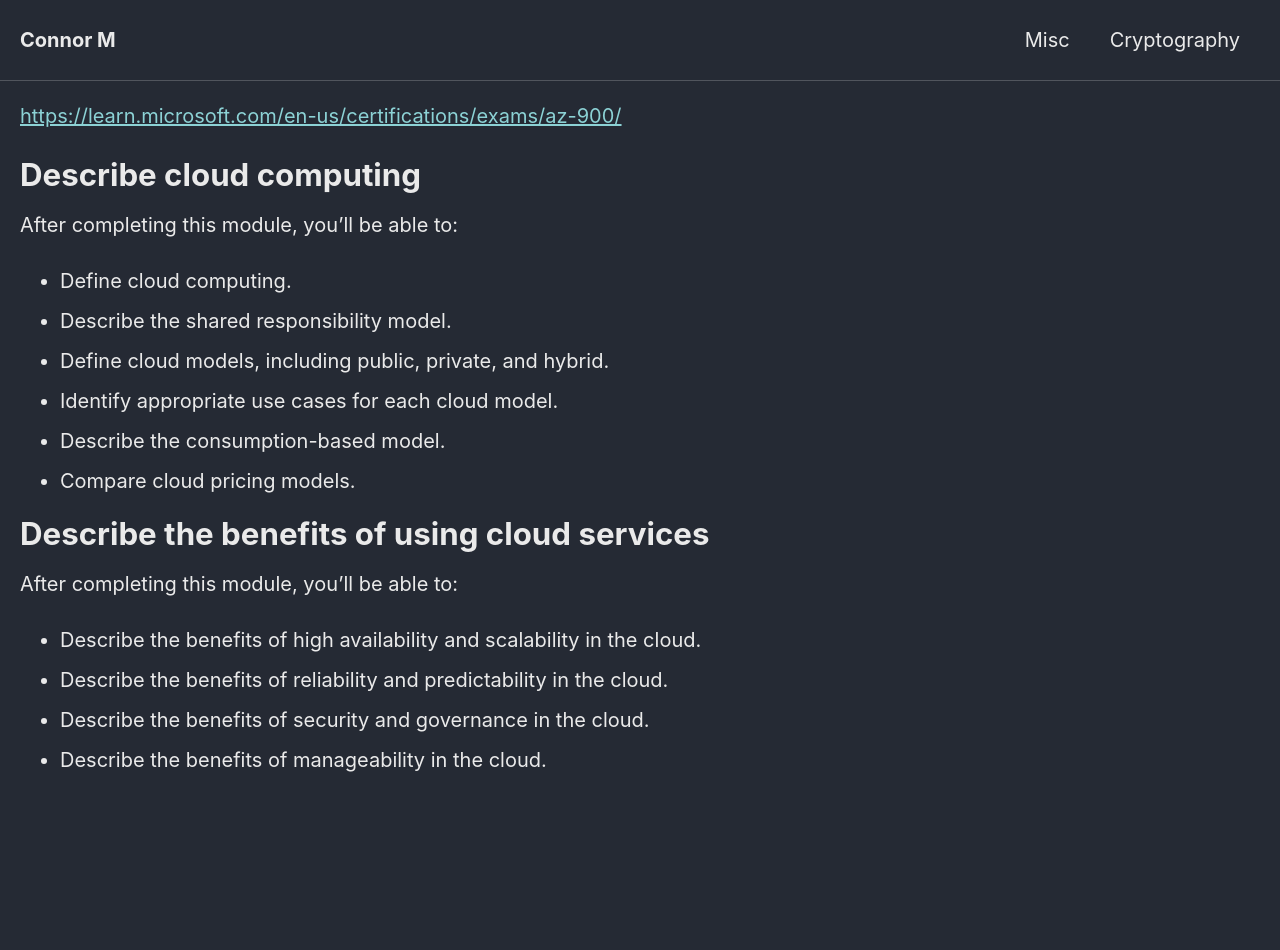
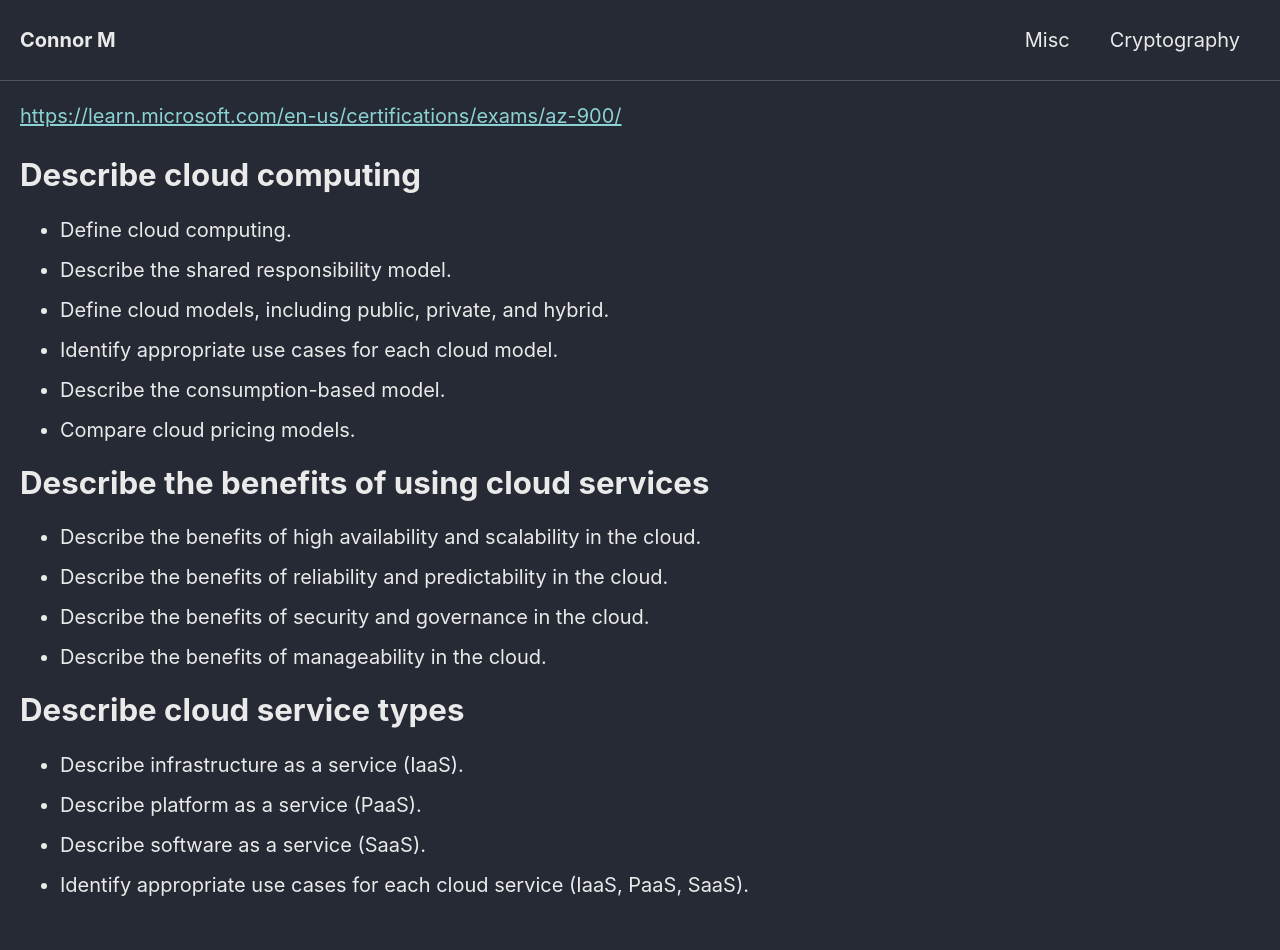
Before and after one commit to Connor-McCartney/Connor-McCartney.github.io, a Jekyll site: the page built from _pages/misc/AZ-900.md, in a window 1280 px wide. Built offline with Jekyll 4.4.1, drawn with Linux system fonts in a browser that asks for light colours; cached includes are drawn as plain includes; our own code applies the rules of GitHub Pages for plain Markdown files; before the commit the page ends 900 px from its top, so only the background shows below that.

Commit message:
Update AZ-900.md

```diff
--- a/_pages/misc/AZ-900.md
+++ b/_pages/misc/AZ-900.md
@@ -3,7 +3,7 @@
 <https://learn.microsoft.com/en-us/certifications/exams/az-900/>
 
 # Describe cloud computing
-After completing this module, you’ll be able to:
+
 - Define cloud computing.
 - Describe the shared responsibility model.
 - Define cloud models, including public, private, and hybrid.
@@ -15,8 +15,14 @@ After completing this module, you’ll be able to:
 
 # Describe the benefits of using cloud services
 
-After completing this module, you’ll be able to:
 - Describe the benefits of high availability and scalability in the cloud.
 - Describe the benefits of reliability and predictability in the cloud.
 - Describe the benefits of security and governance in the cloud.
 - Describe the benefits of manageability in the cloud.
+
+# Describe cloud service types
+
+- Describe infrastructure as a service (IaaS).
+- Describe platform as a service (PaaS).
+- Describe software as a service (SaaS).
+- Identify appropriate use cases for each cloud service (IaaS, PaaS, SaaS).
```
